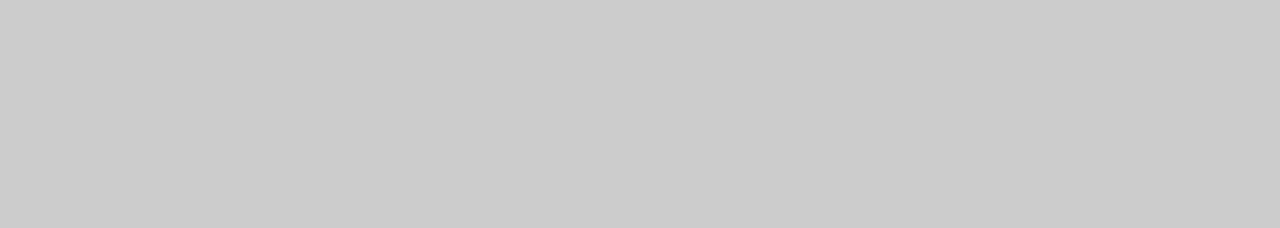
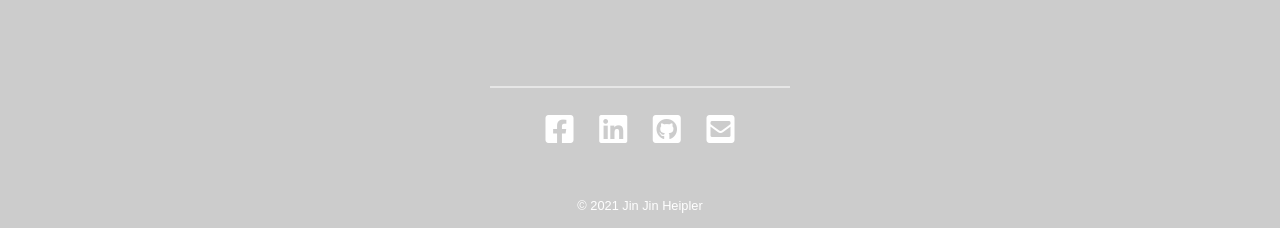
Before and after one commit to jjheipz24/Portfolio, a Next.js app: page /projects in a window 1280 px wide. Shown: the part 569-797 px from the top of the page. Built offline with nearby package versions, Linux system fonts and the light colour scheme.

Commit message:
added content and media links with styling

```diff
--- a/components/button.js
+++ b/components/button.js
@@ -1,5 +1,4 @@
 import styles from '../styles/button.module.scss'
-import React from 'react'
 import Link from 'next/link'
 export default function Button(props) {
     return (
--- a/components/layout.js
+++ b/components/layout.js
@@ -2,6 +2,7 @@ import Head from 'next/head'
 import styles from '../styles/layout.module.scss'
 import React from 'react'
 import NavBar from './navbar.js'
+import SocialMedia from './socialmedia.js'
 
 export default function Layout({ children }) {
     return (
@@ -15,6 +16,10 @@ export default function Layout({ children }) {
                 <div className={styles.container}>
                     <div className={styles.children}>
                         {children}
+                        <footer className={styles.footer}>
+                            <SocialMedia></SocialMedia>
+                            <p>&copy; 2021 Jin Jin Heipler</p>
+                        </footer>
                     </div>
                     <div className={styles.vidContainer}>
                         <video playsInline autoPlay loop muted poster="/images/space-background.png" className={styles.bgVideo}>
--- /dev/null
+++ b/components/socialmedia.js
@@ -0,0 +1,15 @@
+import styles from '../styles/socialmedia.module.scss'
+
+export default function SocialMedia() {
+    return (
+        <div className={styles.container}>
+            <hr />
+            <div className={styles.links}>
+                <a className={styles.icon} href="https://www.facebook.com/jjheipz" title="Facebook Link"><i className="fab fa-facebook-square fa-2x social"></i></a>
+                <a className={styles.icon} href="https://www.linkedin.com/in/jjheipler" title="LinkedIn Link"><i className="fab fa-linkedin fa-2x social"></i></a>
+                <a className={styles.icon} href="https://www.github.com/jjheipz24" title="Github Repo"><i className="fab fa-github-square fa-2x social"></i></a>
+                <a className={styles.icon} href="mailto:heipler.jj@gmail.com" title="Email"><i className="fas fa-envelope-square fa-2x social"></i></a>
+            </div>
+        </div>
+    )
+}
--- a/styles/button.module.scss
+++ b/styles/button.module.scss
@@ -1,8 +1,8 @@
 .button{
     background-color: none;
     background: none;
-    border: 1px solid white;
-    margin: 1em;
+    border: 2px solid white;
+    margin: 1.2em;
     padding: .5em 2em;
 
     .title{
@@ -16,5 +16,5 @@
 }
 
 .button:hover{
-    transform: scale(1.1);
+    transform: scale(1.05);
 }
--- a/styles/globals.scss
+++ b/styles/globals.scss
@@ -11,8 +11,12 @@ a {
   text-decoration: none;
 }
 
-.fas {
+.fas, .fab {
   color: white;
+}
+
+.social:hover{
+  transform: scale(1.1);
 }
 
 * {
--- a/styles/home.module.scss
+++ b/styles/home.module.scss
@@ -5,6 +5,7 @@
   justify-content: center;
   color: white;
   width: 100%;
+  margin-bottom: 5em;
 
   .left {
     display: flex;
--- a/styles/layout.module.scss
+++ b/styles/layout.module.scss
@@ -10,6 +10,7 @@
 
     .children {
         display: flex;
+        flex-direction: column;
         align-items: center;
         justify-content: center;
         z-index: 1;
@@ -26,4 +27,18 @@
         z-index: -1;
     }
 
+    .footer {
+        position: fixed;
+        bottom: 0;
+        width: 300px;
+        text-align: center;
+
+        p {
+            color: white;
+            font-family: Arial, Helvetica, sans-serif;
+            font-size: .8rem;
+        }
+
+    }
+
 }
--- /dev/null
+++ b/styles/socialmedia.module.scss
@@ -0,0 +1,21 @@
+.container{
+    display: flex;
+    flex-direction: column;
+    align-items: center;
+    margin-bottom: 3em;
+
+    hr{
+        display: block;
+        height: 1px;
+        border: 0;
+        border-top: 2px solid white;
+        opacity: 0.5;
+        margin-bottom: 1.5em;
+        width: 100%;
+    }
+
+    .icon{
+        margin: .8em;
+    }
+
+}
```
Also changed, not shown: pages/index.js (indentation only).
